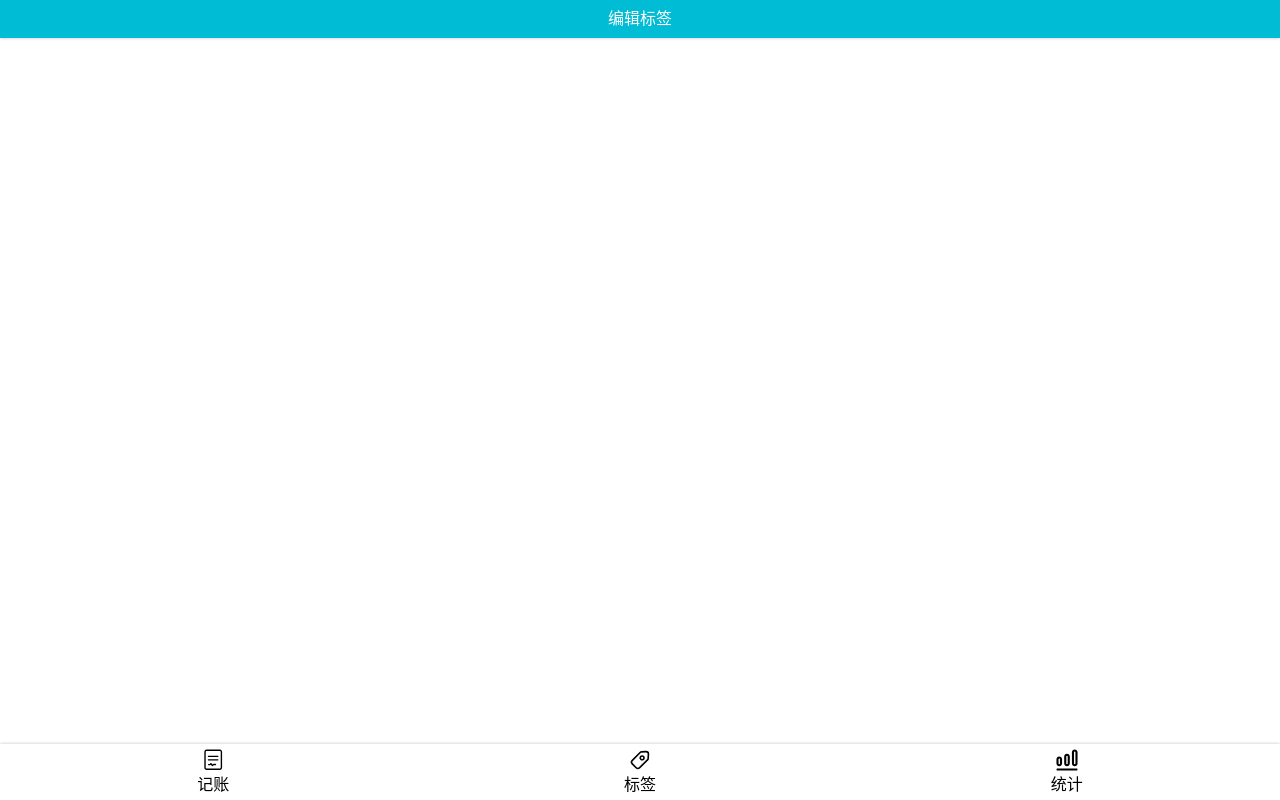
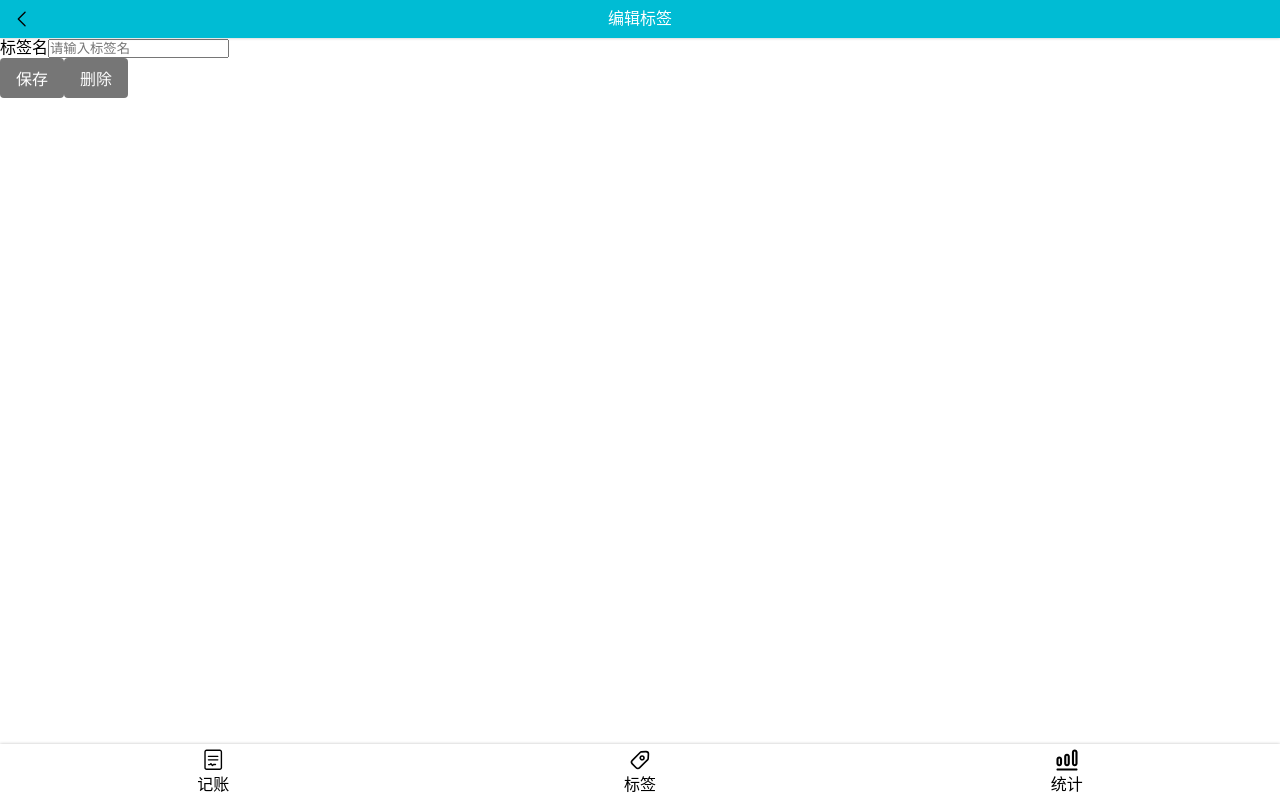
Before and after one commit to yingjieweb/charge2, a React app: page /#/tag/1 in a window 1280 px wide. Built offline with nearby package versions, Linux system fonts and the light colour scheme.

Commit message:
update Layout component

```diff
--- a/src/components/Layout.tsx
+++ b/src/components/Layout.tsx
@@ -1,6 +1,7 @@
 import Nav from "./Nav";
 import React from "react";
 import styled from "styled-components";
+import Icon from "./Icon";
 
 const Wrapper = styled.div`
   height: 100vh;
@@ -15,17 +16,22 @@ const Title = styled.div`
   background-color: #00BCD4;
   box-shadow: 0 0 3px rgba(0, 0, 0, 0.25);
   display: flex;
-  justify-content: center;
+  justify-content: space-between;
   align-items: center;
   color: white;
   position: relative;
+  padding: 0 15px;
 `
 
 const Layout = (props: any) => {
   return (
       <Wrapper>
         <Main>
-          <Title>{props.title}</Title>
+          <Title>
+            <Icon name={props.leftIconName}></Icon>
+            <span>{props.title}</span>
+            <Icon name={props.rightIconName}></Icon>
+          </Title>
           {props.children}
         </Main>
         <Nav></Nav>
--- a/src/views/TagEdit.tsx
+++ b/src/views/TagEdit.tsx
@@ -13,8 +13,18 @@ const TagEdit:React.FC = () => {
   let {routerTag} = useParams<Params>();
   const matchedTag = findTag(routerTag);
   return (
-      <Layout title='编辑标签'>
+      <Layout title='编辑标签' leftIconName='left'>
         <div>{matchedTag}</div>
+        <div>
+          <label>
+            <span>标签名</span>
+            <input type="text" placeholder="请输入标签名"/>
+          </label>
+        </div>
+        <div>
+          <Button>保存</Button>
+          <Button>删除</Button>
+        </div>
       </Layout>
   )
 }
```
